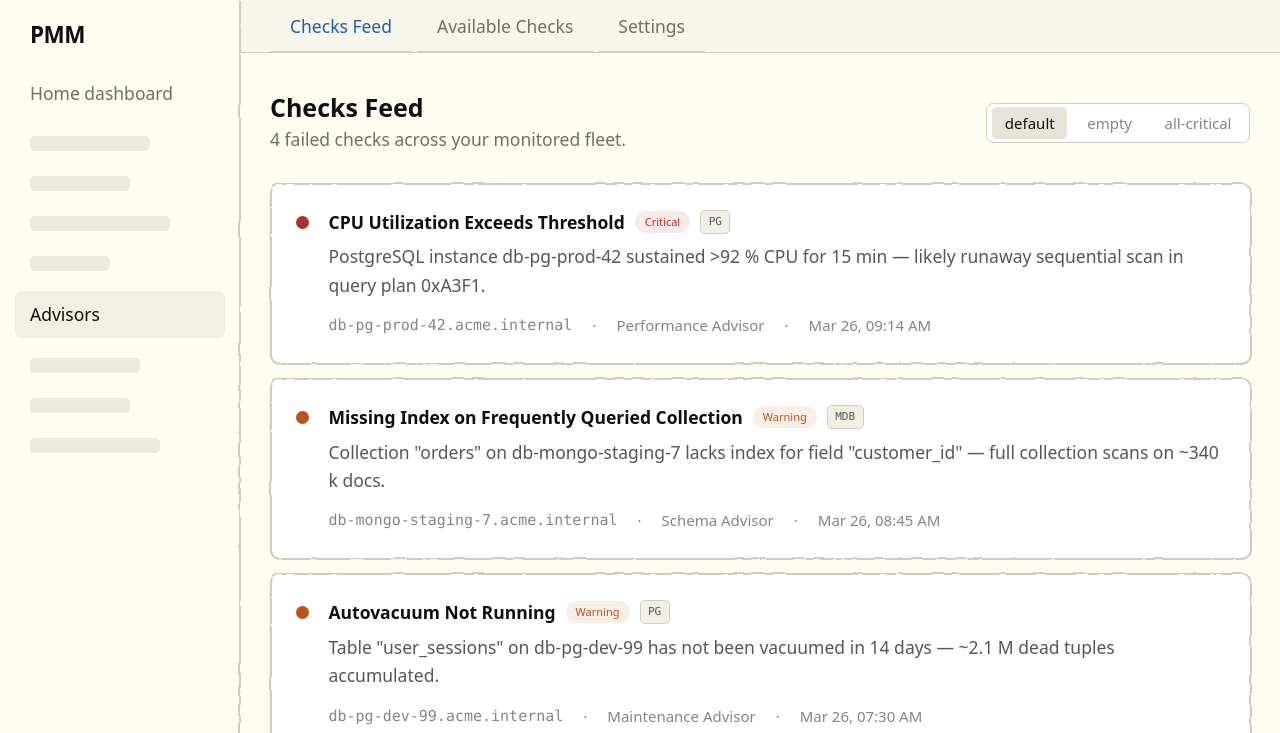
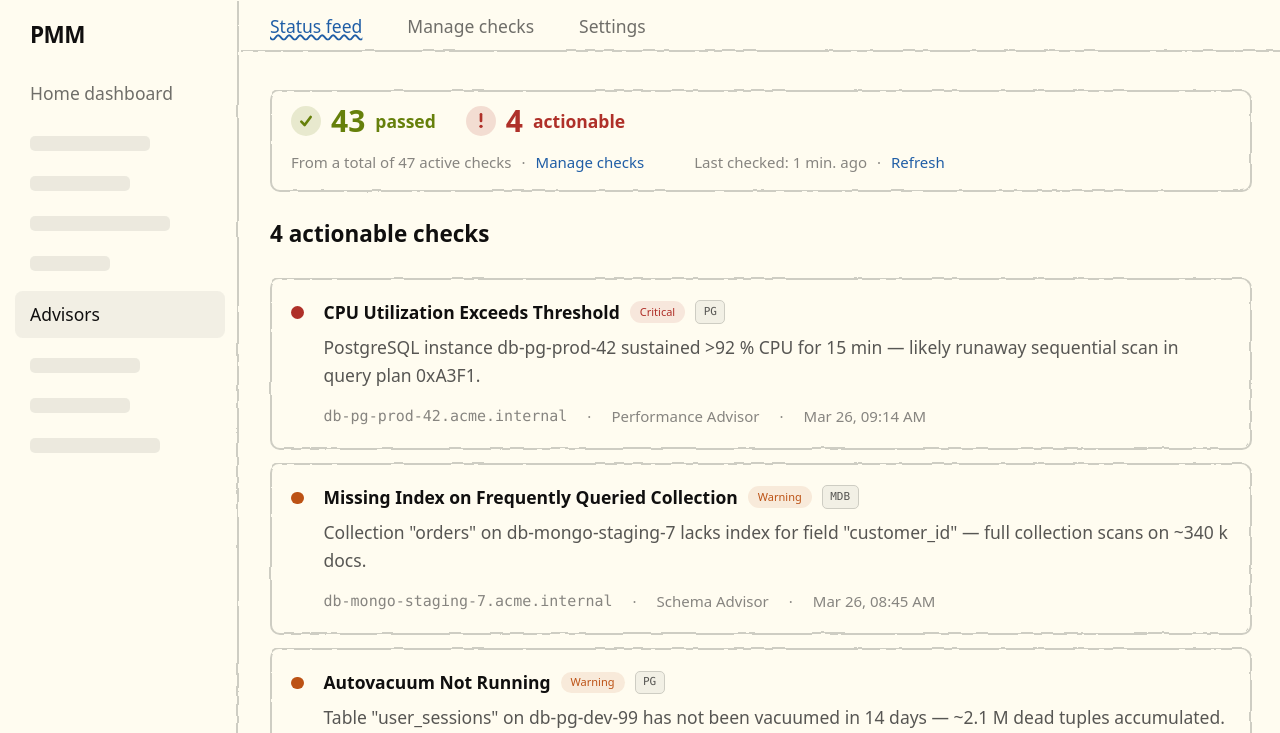
Before and after one commit to pmcf-percona/advisors-rebirth, a React (Vite) app: page /advisors-rebirth/advisors/feed in a window 1280 px wide. Shown: the top 733 px of the page. Built offline with nearby package versions, Linux system fonts and the light colour scheme; a web font is replaced by a local one.

Commit message:
sketching statuses feed

```diff
--- a/src/index.css
+++ b/src/index.css
@@ -143,10 +143,27 @@ aside::after {
   content: '';
   position: absolute;
   top: 0;
-  right: 0;
+  right: 2px;
   bottom: 0;
   width: 0;
   border-right: 2px solid var(--color-border);
   filter: url(#sketchy);
   pointer-events: none;
 }
+
+/* Advisors tab bar — bottom edge only */
+.sketch-border-bottom {
+  position: relative;
+}
+
+.sketch-border-bottom::after {
+  content: '';
+  position: absolute;
+  left: 0;
+  right: 0;
+  bottom: 0;
+  height: 0;
+  border-bottom: 2px solid var(--color-border);
+  filter: url(#sketchy);
+  pointer-events: none;
+}
--- a/src/layouts/AdvisorsLayout.tsx
+++ b/src/layouts/AdvisorsLayout.tsx
@@ -1,23 +1,23 @@
 import { NavLink, Outlet } from 'react-router-dom';
 
 const tabClass = ({ isActive }: { isActive: boolean }) =>
-  `px-4 py-2.5 text-sm border-b-2 transition-colors ${
+  `px-4 py-2.5 text-sm transition-colors ${
     isActive
-      ? 'border-fx-blue text-fx-blue font-medium'
-      : 'border-transparent text-fx-600 hover:text-fx-black hover:border-fx-300'
+      ? 'text-fx-blue font-medium underline decoration-fx-blue'
+      : 'text-fx-600 hover:text-fx-black no-underline'
   }`;
 
 export function AdvisorsLayout() {
   return (
     <div>
-      <div className="border-b border-fx-200 bg-fx-100/50">
-        <div className="mx-auto max-w-7xl px-6">
+      <div className="sketch-border-bottom bg-fx-50/100">
+        <div className="mx-auto max-w-7xl px-2">
           <nav className="flex gap-1 -mb-px">
             <NavLink to="/advisors/feed" className={tabClass}>
-              Checks Feed
+              Status feed
             </NavLink>
             <NavLink to="/advisors/available" className={tabClass}>
-              Available Checks
+              Manage checks
             </NavLink>
             <NavLink to="/advisors/settings" className={tabClass}>
               Settings
--- a/src/mocks/advisorsData.ts
+++ b/src/mocks/advisorsData.ts
@@ -177,19 +177,18 @@ export const availableChecks: AvailableCheck[] = [
   },
 ];
 
-// ── Scenario toggle helper ────────────────────────────────────────────────
-// Use `?scenario=empty` in the URL to simulate "no checks configured".
-// Default shows the mixed state above.
+export interface FleetSummary {
+  totalActive: number;
+  passing: number;
+  actionable: number;
+}
 
-export type Scenario = 'default' | 'empty' | 'all-critical';
+export function getFleetSummary(): FleetSummary {
+  const actionable = failedChecks.length;
+  const totalActive = 47;
+  return { totalActive, passing: totalActive - actionable, actionable };
+}
 
-export function getScenarioChecks(scenario?: Scenario): CheckResult[] {
-  switch (scenario) {
-    case 'empty':
-      return [];
-    case 'all-critical':
-      return failedChecks.map((c) => ({ ...c, severity: 'critical' as const }));
-    default:
-      return failedChecks;
-  }
+export function getScenarioChecks(): CheckResult[] {
+  return failedChecks;
 }
--- a/src/pages/advisors/Feed.tsx
+++ b/src/pages/advisors/Feed.tsx
@@ -1,9 +1,9 @@
-import { useSearchParams } from 'react-router-dom';
+import { Link } from 'react-router-dom';
 import {
   getScenarioChecks,
+  getFleetSummary,
   type CheckResult,
   type CheckSeverity,
-  type Scenario,
 } from '../../mocks/advisorsData';
 
 const severityConfig: Record<CheckSeverity, { dot: string; badge: string; label: string }> = {
@@ -30,45 +30,63 @@ const dbIcons: Record<string, string> = {
   mysql: 'MY',
 };
 
+function FleetSummary() {
+  const { totalActive, passing, actionable } = getFleetSummary();
+
+  return (
+    <div className="rounded-lg border border-fx-200 px-4 py-3">
+      <div className="flex flex-wrap items-center gap-x-6 gap-y-3">
+        <div className="flex items-center gap-2">
+          <span className="inline-flex h-6 w-6 items-center justify-center rounded-full bg-fx-green/15 text-fx-green">
+            <svg width="16" height="16" viewBox="0 0 12 12" fill="none" stroke="currentColor" strokeWidth="2" strokeLinecap="round" strokeLinejoin="round">
+              <path d="M2.5 6.5 5 9l4.5-6" />
+            </svg>
+          </span>
+          <span className="text-2xl font-semibold text-fx-green">{passing}</span>
+          <span className="text-sm font-semibold text-fx-green/100">passed</span>
+        </div>
+        <div className="flex items-center gap-2">
+          <span className="inline-flex h-6 w-6 items-center justify-center rounded-full bg-fx-red/15 text-fx-red">
+            <svg width="16" height="16" viewBox="0 0 12 12" fill="none" stroke="currentColor" strokeWidth="2" strokeLinecap="round" strokeLinejoin="round">
+              <path d="M6 1v5" />
+              <circle cx="6" cy="10" r="1.25" fill="currentColor" stroke="none" />
+            </svg>
+          </span>
+          <span className="text-2xl font-semibold text-fx-red">{actionable}</span>
+          <span className="text-sm font-semibold text-fx-red/100">actionable</span>
+        </div>
+      </div>
+
+      <div className="mt-3 flex flex-wrap items-center gap-x-10 gap-y-1 text-xs text-fx-500">
+        <div className="flex items-center gap-2">
+          <span>From a total of {totalActive} active checks</span>
+          <span>&middot;</span>
+          <Link to="/advisors/available" className="text-fx-blue">
+            Manage checks
+          </Link>
+        </div>
+        <div className="flex items-center gap-2">
+          <span>Last checked: 1 min. ago</span>
+          <span>&middot;</span>
+          <button type="button" className="text-fx-blue">
+            Refresh
+          </button>
+        </div>
+      </div>
+    </div>
+  );
+}
+
 export function Feed() {
-  const [searchParams, setSearchParams] = useSearchParams();
-  const scenario = (searchParams.get('scenario') as Scenario) ?? undefined;
-  const checks = getScenarioChecks(scenario);
+  const checks = getScenarioChecks();
 
   return (
     <div>
-      <div className="flex items-center justify-between">
-        <div>
-          <h1 className="text-xl font-semibold text-fx-black">Checks Feed</h1>
-          <p className="mt-1 text-sm text-fx-600">
-            {checks.length} failed check{checks.length !== 1 && 's'} across your monitored fleet.
-          </p>
-        </div>
+      <FleetSummary />
 
-        {/* wireframe: scenario toggle for demos */}
-        <div className="flex items-center gap-1.5 rounded-md border border-fx-200 bg-white px-1 py-0.5">
-          {(['default', 'empty', 'all-critical'] as const).map((s) => (
-            <button
-              key={s}
-              onClick={() => {
-                if (s === 'default') {
-                  searchParams.delete('scenario');
-                } else {
-                  searchParams.set('scenario', s);
-                }
-                setSearchParams(searchParams);
-              }}
-              className={`px-2.5 py-1 text-xs rounded transition-colors ${
-                (scenario ?? 'default') === s
-                  ? 'bg-fx-150 text-fx-black font-medium'
-                  : 'text-fx-500 hover:text-fx-black'
-              }`}
-            >
-              {s}
-            </button>
-          ))}
-        </div>
-      </div>
+      <h2 className="mt-6 text-lg font-semibold text-fx-black">
+        {checks.length} actionable check{checks.length !== 1 && 's'}
+      </h2>
 
       {checks.length === 0 ? (
         <div className="mt-12 flex flex-col items-center justify-center rounded-lg border border-dashed border-fx-300 bg-fx-100/50 py-16">
@@ -97,7 +115,7 @@ function CheckCard({ check }: { check: CheckResult }) {
   });
 
   return (
-    <li className="rounded-lg border border-fx-200 bg-white p-5 shadow-sm hover:shadow transition-shadow">
+    <li className="rounded-lg border p-4">
       <div className="flex items-start gap-4">
         <span className={`mt-1.5 h-2.5 w-2.5 shrink-0 rounded-full ${sev.dot}`} />
         <div className="min-w-0 flex-1">
```
